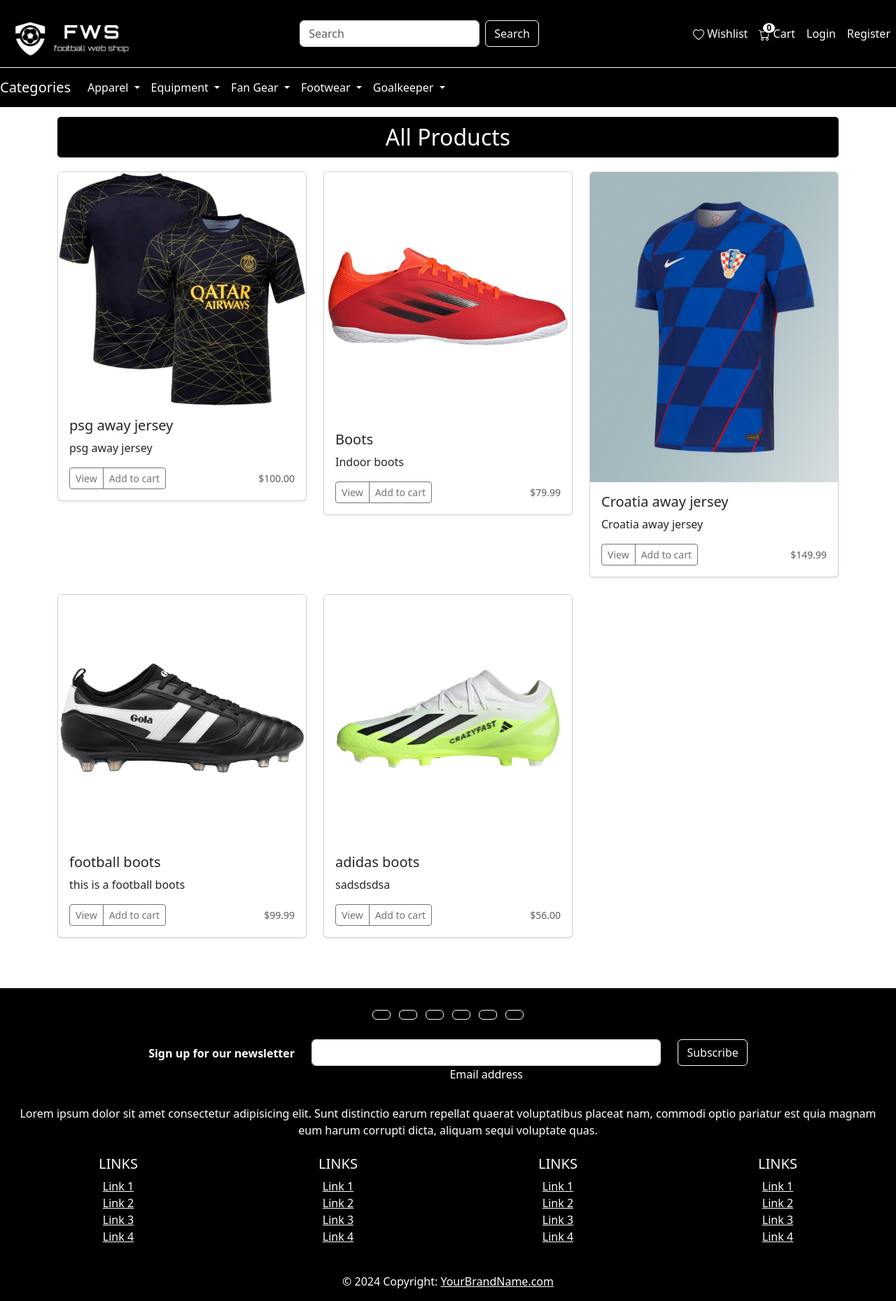
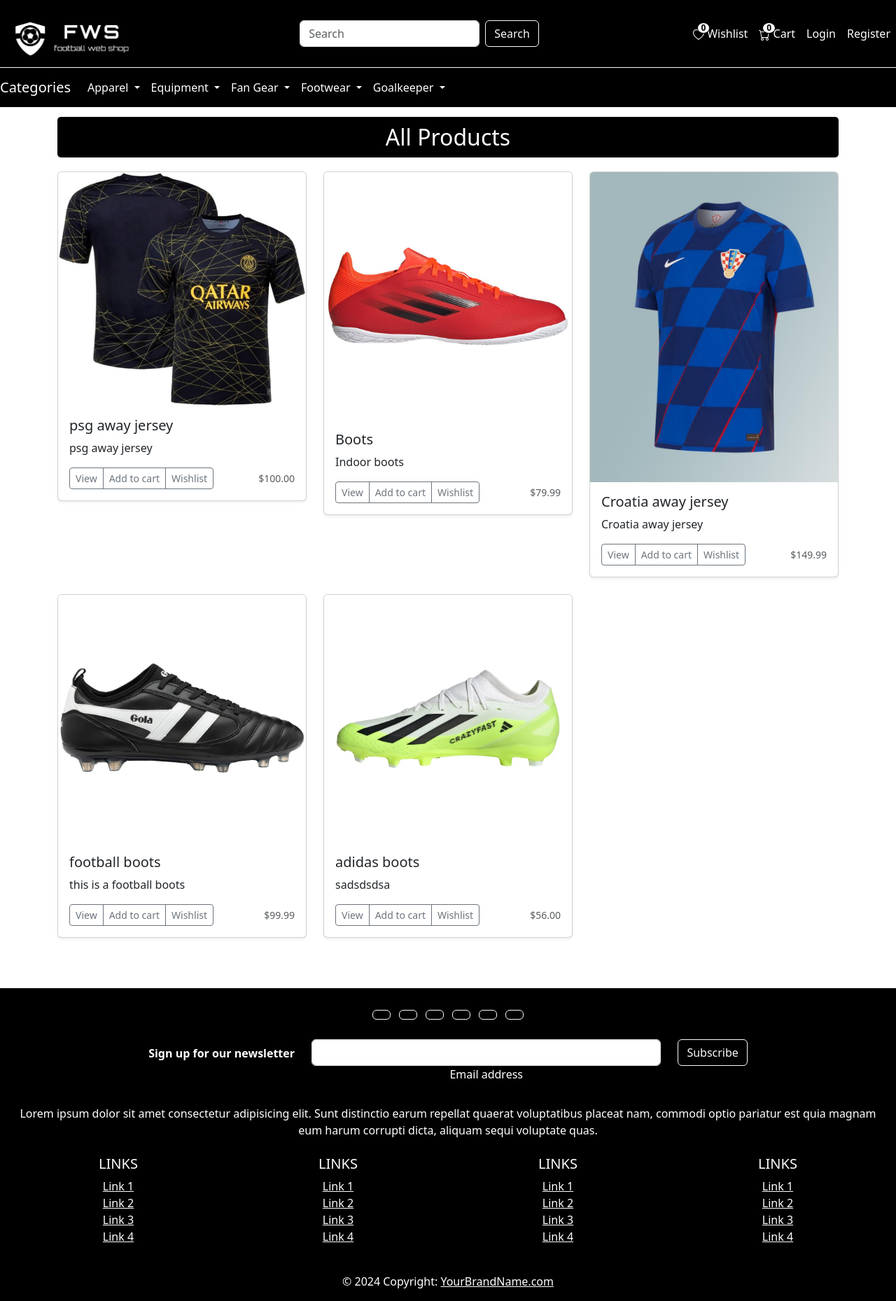
Before and after one commit to AntonioBilic/Football-equipment-web-shop, a Django app: page / in a window 1280 px wide. Shown: the whole page at 70% size. Run offline with Django 5.2, Linux system fonts and the light colour scheme; data comes from the database, SQL or seed files in the repository; both versions use the stored data as it was after the commit; some libraries are stand-ins or nearby versions.

Commit message:
wishlist

```diff
--- a/football_web_shop_app/context_processors.py
+++ b/football_web_shop_app/context_processors.py
@@ -1,4 +1,5 @@
-from .models import Order
+from .models import Order,Wishlist
+
 
 def cart_item_count(request):
     if request.user.is_authenticated:
@@ -6,3 +7,12 @@ def cart_item_count(request):
         if order:
             return {'cart_item_count': order.items.count()}
     return {'cart_item_count': 0}
+
+
+
+def wishlist_count(request):
+    if request.user.is_authenticated:
+        count = Wishlist.objects.filter(user=request.user).count()
+    else:
+        count = 0
+    return {'wishlist_count': count}
--- a/football_web_shop_app/templates/web_shop/base.html
+++ b/football_web_shop_app/templates/web_shop/base.html
@@ -32,13 +32,42 @@
         body {
             padding-top: 112px; /* Adjust based on the height of both navbars */
         }
+        .messages {
+        margin: 20px 0;
+    }
+    .alert {
+        padding: 10px;
+        border-radius: 5px;
+        margin-bottom: 10px;
+    }
+    .alert-info {
+        background-color: #d9edf7;
+        color: #31708f;
+    }
+    .alert-success {
+        background-color: #dff0d8;
+        color: #3c763d;
+    }
     </style>
 </head>
 <body>
     <!-- Navbar -->
     {% include "web_shop/navbar.html" %}
+    <div class="container mt-4">
+        {% if messages %}
+            <div class="messages">
+                {% for message in messages %}
+                    <div class="alert alert-{{ message.tags }}">
+                        {{ message }}
+                    </div>
+                {% endfor %}
+            </div>
+        {% endif %}
+    </div>
     {% block content %}
     {% endblock %}
+    <!-- In base.html or a relevant template -->
+
 
     <!-- Footer -->
     {% include "web_shop/footer.html" %}
--- a/football_web_shop_app/templates/web_shop/home.html
+++ b/football_web_shop_app/templates/web_shop/home.html
@@ -2,20 +2,16 @@
 {% block title %}Home - Football Equipment Web Shop{% endblock %}
 
 {% block content %}
-<!-- Your content for the home page goes here -->
-
 <body>
     <style>
         .navbar-custom {
             background-color: #000;
             color: #fff;
         }
-
         .navbar-custom .navbar-brand,
         .navbar-custom .nav-link {
             color: #fff;
         }
-
         .category-title, .subcategory-title {
             background-color: #000;
             color: #fff;
@@ -24,7 +20,6 @@
             border-radius: 5px;
             margin-bottom: 20px;
         }
-
         .fixed-category-navbar {
             position: fixed;
             top: 97px; /* Adjust based on the height of the main navbar */
@@ -32,7 +27,6 @@
             z-index: 1030; /* Ensure it's above other content */
             background-color: #000;
         }
-
         .content {
             margin-top: 55px; /* Adjust to ensure content is below the fixed category navbar */
         }
@@ -83,7 +77,8 @@
                                     <div class="d-flex justify-content-between align-items-center">
                                         <div class="btn-group">
                                             <a href="{% url 'product_detail' product.id %}" class="btn btn-sm btn-outline-secondary">View</a>
-                                            <button type="button" class="btn btn-sm btn-outline-secondary">Add to cart</button>
+                                            <a href="{% url 'add_to_order' product.id %}" class="btn btn-sm btn-outline-secondary">Add to cart</a>
+                                            <a href="{% url 'add_to_wishlist' product.id %}" class="btn btn-sm btn-outline-secondary">Wishlist</a>
                                         </div>
                                         <small class="text-muted">${{ product.price }}</small>
                                     </div>
@@ -109,7 +104,8 @@
                                     <div class="d-flex justify-content-between align-items-center">
                                         <div class="btn-group">
                                             <a href="{% url 'product_detail' product.id %}" class="btn btn-sm btn-outline-secondary">View</a>
-                                            <button type="button" class="btn btn-sm btn-outline-secondary">Add to cart</button>
+                                            <a href="{% url 'add_to_order' product.id %}" class="btn btn-sm btn-outline-secondary">Add to cart</a>
+                                            <a href="{% url 'add_to_wishlist' product.id %}" class="btn btn-sm btn-outline-secondary">Wishlist</a>
                                         </div>
                                         <small class="text-muted">${{ product.price }}</small>
                                     </div>
--- a/football_web_shop_app/templates/web_shop/navbar.html
+++ b/football_web_shop_app/templates/web_shop/navbar.html
@@ -1,3 +1,4 @@
+<!-- base.html or navbar.html -->
 {% load static %}
 <nav class="navbar navbar-expand-lg navbar-dark border-light py-2 fixed-top">
     <a class="navbar-brand" href="{% url 'home' %}">
@@ -13,11 +14,12 @@
         </form>
         <ul class="navbar-nav ml-auto">
             <li class="nav-item">
-                <a class="nav-link" href="#">
+                <a class="nav-link" href="{% url 'wishlist' %}" style="position: relative;">
                     <svg xmlns="http://www.w3.org/2000/svg" width="16" height="16" fill="currentColor" class="bi bi-heart" viewBox="0 0 16 16">
                         <path d="M8 2.748L7.283 2.01C5.6.281 2.514.878 1.4 3.053c-.523 1.023-.641 2.5.314 4.385.92 1.815 2.834 3.989 6.286 6.357 3.452-2.368 5.365-4.542 6.286-6.357.955-1.886.838-3.362.314-4.385C13.486.878 10.4.28 8.717 2.01zM8 15C-7.333 4.868 3.279-3.04 7.824 1.143q.09.083.176.171a3 3 0 0 1 .176-.17C12.72-3.042 23.333 4.867 8 15"/>
                     </svg>
                     Wishlist
+                    <span class="badge badge-dark wishlist-badge">{{ wishlist_count }}</span>
                 </a>
             </li>
             <li class="nav-item">
@@ -53,10 +55,10 @@
         </ul>
     </div>
 </nav>
+
 <style>
-    .cart-badge {
+    .cart-badge, .wishlist-badge {
         position: absolute;
-
         top: 4px;
         margin-right: 44px;
         padding: 1px 5px;
@@ -65,9 +67,18 @@
         color: black;
         border: 1px solid black;
     }
-  .dropdown-item {
+    .wishlist-badge{
+        position:absolute;
+        border-radius: 50%;
+        background: white;
+        color: black;
+        border: 1px solid black;
+        top: 4px;
+        padding: 1px 5px;
+        margin-right: 70px;
+    }
+    .dropdown-item {
         padding: 2px 5px; /* Adjust padding for smaller size */
         font-size: 0.875rem; /* Adjust font size for smaller text */
     }
-
 </style>
--- a/football_web_shop_app/templates/web_shop/product_detail.html
+++ b/football_web_shop_app/templates/web_shop/product_detail.html
@@ -43,7 +43,8 @@
                 </ul>
             </div>
             <a href="{% url 'add_to_order' product.id %}" class="btn btn-primary">Add to Cart</a>
-            <button class="btn btn-secondary">Add to Wishlist</button>
+            <a href="{% url 'add_to_wishlist' product.id %}" class="btn btn-secondary">Add to Wishlist</a>
+
         </div>
     </div>
     <div class="mt-5">
--- a/football_web_shop_app/urls.py
+++ b/football_web_shop_app/urls.py
@@ -13,6 +13,8 @@ urlpatterns = [
     path('remove_from_order/<int:item_id>/', views.remove_from_order, name='remove_from_order'),
     path('product/<int:id>/', views.product_detail_view, name='product_detail'),
     path('update_order_item_quantity/<int:item_id>/', views.update_order_item_quantity, name='update_order_item_quantity'),
-
+    path('product/<int:product_id>/add_to_wishlist/', views.add_to_wishlist, name='add_to_wishlist'),
+    path('wishlist/', views.wishlist, name='wishlist'),
+    path('product/<int:product_id>/remove_from_wishlist/', views.remove_from_wishlist, name='remove_from_wishlist'),
 
 ]+ static(settings.MEDIA_URL, document_root=settings.MEDIA_ROOT)
--- a/football_web_shop_app/views.py
+++ b/football_web_shop_app/views.py
@@ -5,7 +5,7 @@ from django.contrib.auth import login, authenticate,logout
 from django.contrib import messages
 from .models import *
 from django.template.context_processors import csrf
-
+from django.contrib.auth.decorators import login_required
 
 def home(request):
     products = Product.objects.all()
@@ -110,7 +110,7 @@ def add_to_order(request, product_id):
     order.price = sum(item.total_price  for item in order.items.all())
     order.save()
 
-    return redirect('order_detail')
+    return redirect('home')
 
 
 
@@ -134,3 +134,28 @@ def update_order_item_quantity(request, item_id):
             order_item.order.save()
 
     return redirect('order_detail')
+
+
+@login_required
+def add_to_wishlist(request, product_id):
+    product = get_object_or_404(Product, id=product_id)
+    wishlist_item, created = Wishlist.objects.get_or_create(user=request.user, product=product)
+
+    if not created:
+        messages.info(request, f'{product.name} is already in your wishlist.')
+    else:
+        messages.success(request, f'{product.name} has been added to your wishlist.')
+
+    return redirect('home')
+
+
+@login_required
+def wishlist(request):
+    wishlist_items = Wishlist.objects.filter(user=request.user)
+    return render(request, 'web_shop/wishlist.html', {'wishlist_items': wishlist_items})
+
+@login_required
+def remove_from_wishlist(request, product_id):
+    product = get_object_or_404(Product, id=product_id)
+    Wishlist.objects.filter(user=request.user, product=product).delete()
+    return redirect('wishlist')
--- a/football_web_shop_project/settings.py
+++ b/football_web_shop_project/settings.py
@@ -71,6 +71,7 @@ TEMPLATES = [
                 'django.contrib.auth.context_processors.auth',
                 'django.contrib.messages.context_processors.messages',
                 'football_web_shop_app.context_processors.cart_item_count',
+                'football_web_shop_app.context_processors.wishlist_count',
 
             ],
         },
```
Also changed, not shown: football_web_shop_app/templates/web_shop/wishlist.html (added, +25 -0 lines), db.sqlite3, football_web_shop_app/migrations/0014_alter_orderitem_order.py (added).
